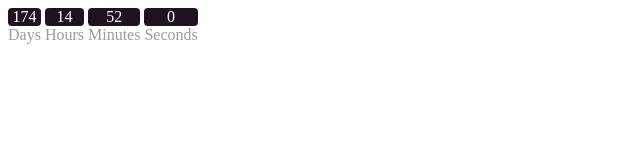
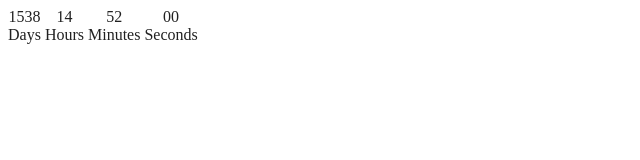
Before and after one commit to AnnaStorozhuk/goit-js-hw-11-timer, a website built with Parcel: page src/index.html in a window 1280 px wide. Shown: the whole page, without its empty margins (0-640 px from the left). Built offline with nearby package versions, Linux system fonts and the light colour scheme.

Commit message:
исправление ошибок

```diff
--- a/src/index.js
+++ b/src/index.js
@@ -1,7 +1,57 @@
 import './style.css';
-import { CountdownTimer } from './plugin';
 
-new CountdownTimer({
+const getRefsById = selector => ({
+  daysRef: document.querySelector(`${selector} span[data-value="days"]`),
+  hoursRef: document.querySelector(`${selector} span[data-value="hours"]`),
+  minsRef: document.querySelector(`${selector} span[data-value="mins"]`),
+  secsRef: document.querySelector(`${selector} span[data-value="secs"]`),
+});
+
+class CountdownTimer {
+  constructor({ selector, targetDate }) {
+    this.selector = selector;
+    this.targetDate = targetDate;
+    this.intervalId = null;
+  }
+
+  count(time) {
+    const days = this.pad(Math.floor(time / (1000 * 60 * 60 * 24)));
+    const hours = this.pad(
+      Math.floor((time % (1000 * 60 * 60 * 24)) / (1000 * 60 * 60)),
+    );
+    const mins = this.pad(Math.floor((time % (1000 * 60 * 60)) / (1000 * 60)));
+    const secs = this.pad(Math.floor((time % (1000 * 60)) / 1000));
+
+    if (time > 0) {
+      const { daysRef, hoursRef, minsRef, secsRef } = getRefsById(
+        this.selector,
+      );
+      daysRef.textContent = days;
+      hoursRef.textContent = hours;
+      minsRef.textContent = mins;
+      secsRef.textContent = secs;
+    } else clearInterval(this.intervalId);
+  }
+
+  timer() {
+    let currentDate = Date.now();
+    const deltaTime = this.targetDate - currentDate;
+    this.count(deltaTime);
+  }
+
+  start() {
+    this.timer();
+    this.intervalId = setInterval(() => {
+      this.timer();
+    }, 1000);
+  }
+
+  pad = value => String(value).padStart(2, '0');
+}
+
+const myTimer = new CountdownTimer({
   selector: '#timer-1',
-  targetDate: new Date('Dec 31, 2021'),
+  targetDate: new Date('Sep 25, 2025'),
 });
+
+myTimer.start();
--- a/src/plugin.js
+++ /dev/null
@@ -1,49 +0,0 @@
-export class CountdownTimer {
-  constructor({ selector, targetDate }) {
-    this.selector = selector;
-    this.targetDate = targetDate;
-
-    this.refs = {
-      daysElem: document.querySelector(
-        `${this.selector} span[data-value="days"]`,
-      ),
-      hoursElem: document.querySelector(
-        `${this.selector} span[data-value="hours"]`,
-      ),
-      minsElem: document.querySelector(
-        `${this.selector} span[data-value="mins"]`,
-      ),
-      secsElem: document.querySelector(
-        `${this.selector} span[data-value="secs"]`,
-      ),
-    };
-
-    this.run();
-  }
-  changeDate() {
-    const time = this.targetDate.getTime() - new Date().getTime();
-    time > 0 ? this.calculateTime(time) : this.viewError();
-  }
-  calculateTime(time) {
-    const days = Math.floor(time / (1000 * 60 * 60 * 24));
-    const hours = Math.floor((time % (1000 * 60 * 60 * 24)) / (1000 * 60 * 60));
-    const mins = Math.floor((time % (1000 * 60 * 60)) / (1000 * 60));
-    const secs = Math.floor((time % (1000 * 60)) / 1000);
-    this.changeElems(days, hours, mins, secs);
-  }
-  changeElems(days, hours, mins, secs) {
-    this.refs.daysElem.innerHTML = days;
-    this.refs.hoursElem.innerHTML = hours;
-    this.refs.minsElem.innerHTML = mins;
-    this.refs.secsElem.innerHTML = secs;
-  }
-  run() {
-    this.changeDate();
-    setInterval(() => {
-      this.changeDate();
-    }, 1000);
-  }
-  viewError() {
-    document.querySelector(this.selector).innerHTML = 'Timer is over';
-  }
-}
--- a/src/style.css
+++ b/src/style.css
@@ -4,7 +4,7 @@
 
 body {
   background-color: #fff;
-  color: #9c9c9c;
+  color: #212121;
 }
 
 .timer {
@@ -19,7 +19,6 @@ body {
 }
 
 .value {
-  background-color: #211221;
-  color: #fff;
+  color: #212121;
   border-radius: 4px;
 }
```
